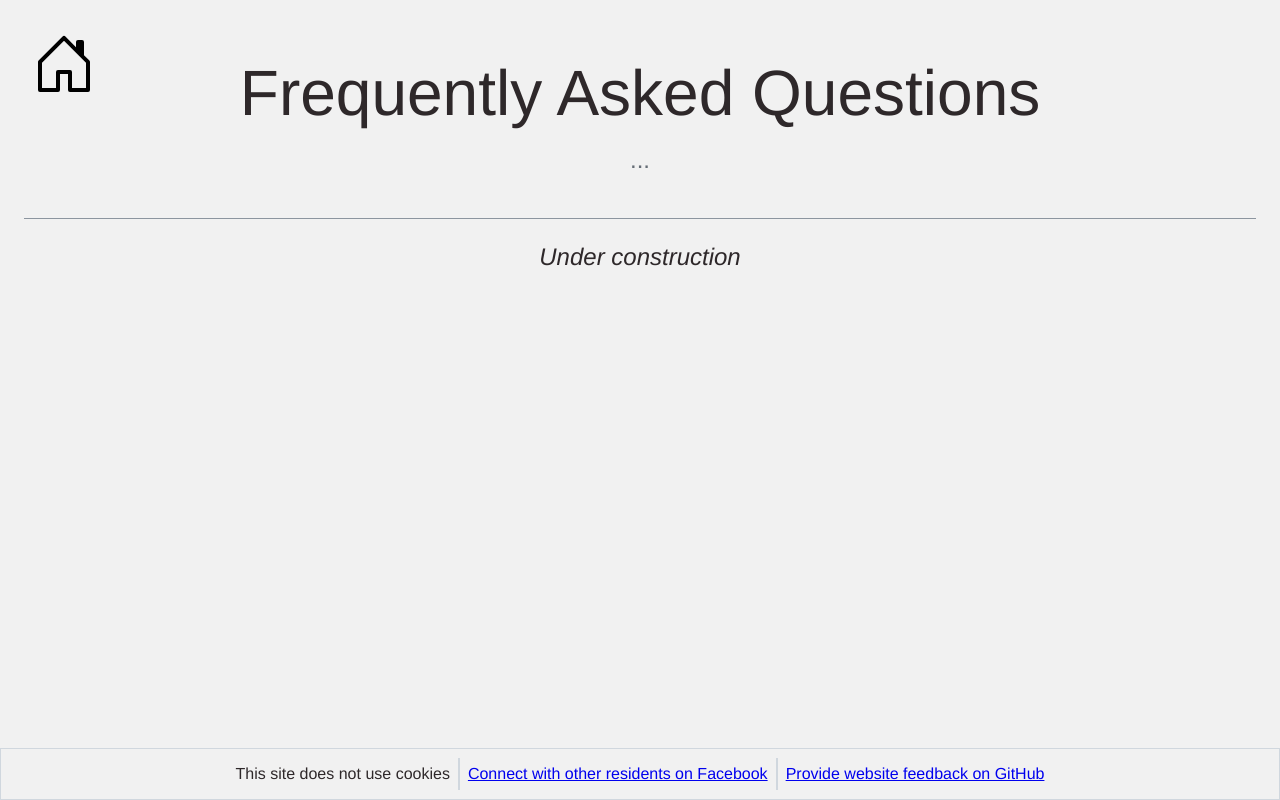
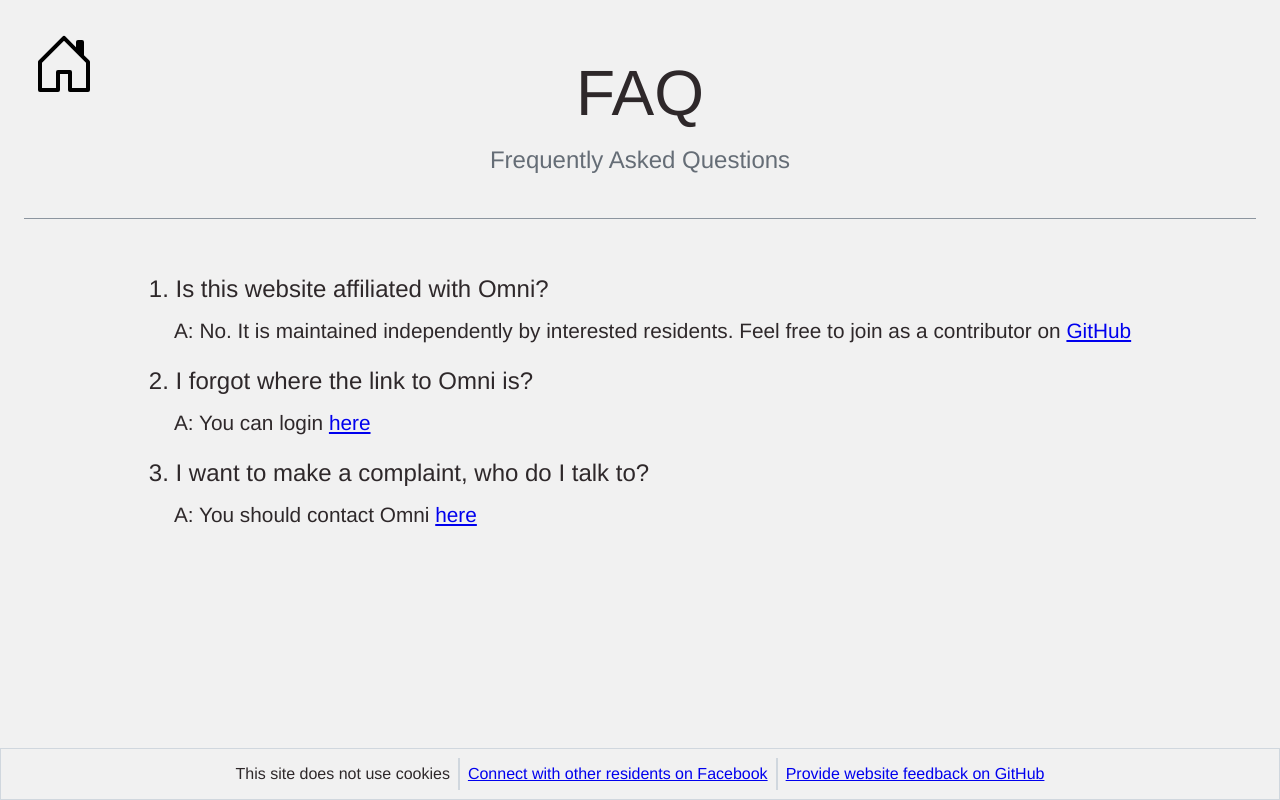
Before and after one commit to Sammons/streets-of-caledonia-info, a Gatsby site: page /faq in a window 1280 px wide. Built offline with nearby package versions, Linux system fonts and the light colour scheme; Gatsby itself is replaced by a stand-in of ours.

Commit message:
Add a few FAQs

```diff
--- a/src/components/footer.tsx
+++ b/src/components/footer.tsx
@@ -30,7 +30,7 @@ const FooterSeparater = styled.div(() => ({
   maxWidth: '1px'
 }))
 
-
+export const GitHubLink = 'https://github.com/Sammons/streets-of-caledonia-info';
 
 export const Footer = () => <FooterContainer>
   <FooterElement>
@@ -42,6 +42,6 @@ export const Footer = () => <FooterContainer>
   </FooterElement>
   <FooterSeparater />
   <FooterElement>
-    <a href="https://github.com/Sammons/streets-of-caledonia-info/issues">Provide website feedback on GitHub</a>
+    <a href={`${GitHubLink}issues`}>Provide website feedback on GitHub</a>
   </FooterElement>
 </FooterContainer>
--- a/src/pages/faq/index.tsx
+++ b/src/pages/faq/index.tsx
@@ -2,7 +2,7 @@ import * as React from "react"
 import '../../styles/global.css'
 import { Link, type HeadFC, type PageProps } from "gatsby"
 import { Colors, Spacing } from "../../constants/constants"
-import { Footer } from "../../components/footer"
+import { Footer, GitHubLink } from "../../components/footer"
 import { HomeIcon } from "../../components/home-icon"
 
 
@@ -25,10 +25,10 @@ const TopOfPageHeader = () => {
         borderBottom: `1px solid ${Colors.DarkerGrey}`,
       }}>
         <h1 color={Colors.DarkerGrey} style={{ margin: Spacing.S2 }}>
-          {'Frequently Asked Questions'}
+          {'FAQ'}
         </h1>
         <h2 style={{ color: Colors.MoreDarkerGrey, textAlign: 'center' }}>
-          {'...'}
+          {'Frequently Asked Questions'}
           <br /><br />
         </h2>
       </div>
@@ -36,22 +36,51 @@ const TopOfPageHeader = () => {
   </>
 }
 
+const QuestionAndAnswer = (props: { q: string, a: string | React.ReactElement }) => {
+  return <>
+    <h2 style={{marginTop: Spacing.S2, marginBottom: Spacing.S2}}>{props.q}</h2>
+    <h3 style={{marginBottom: Spacing.S3, paddingLeft: '2px' }}>&nbsp;&nbsp;&nbsp;&nbsp;A: {props.a}</h3>
+  </>
+}
 
 const LandingPage: React.FC<PageProps> = () => {
+  const qas = [
+    {
+      q: 'Is this website affiliated with Omni?', a: <>
+        No. It is maintained independently by interested residents. Feel free to join as a contributor on <a href={GitHubLink}>GitHub</a>
+      </>
+    },
+    {
+      q: 'I forgot where the link to Omni is?',
+      a: <>
+      You can login <a href="https://frontsteps.cloud/CaliberWeb2_OmniManagementGroup#!/">here</a>
+      </>
+    },
+    {
+      q: 'I want to make a complaint, who do I talk to?',
+      a: <>
+      You should contact Omni <a href="https://www.omni-management.com/contact-us/">here</a>
+      </>
+    }
+  ] as const
   return <>
-    <HomeIcon/>
+    <HomeIcon />
     <TopOfPageHeader />
-    <h2 style={{textAlign: 'center', fontStyle: 'italic'}}>
-      Under construction
-    </h2>
-    <br/>
+    <div style={{ display: 'flex', flexDirection: 'row', justifyContent: 'center', margin: Spacing.S2 }}>
+      <ol>
+        {
+          qas.map((props, idx) => <li><QuestionAndAnswer {...props} q={`${idx + 1}. ${props.q}`} /></li>)
+        }
+      </ol>
+    </div>
+    <br />
     <Footer />
   </>
 }
 
 export default LandingPage;
 export const Head: HeadFC = () => <>
-  <title>Streets of Caledonia Community Board Candidates</title>
-  <meta name="description" content="Index page with links to upcoming HOA candidates" />
+  <title>Streets of Caledonia Community FAQ</title>
+  <meta name="description" content="Index page with FAQ" />
   <meta name="image" content="/soc.jpg" />
 </>
--- a/src/styles/global.css
+++ b/src/styles/global.css
@@ -46,6 +46,9 @@ body
   h2 {
     font-size: 1em;
   }
+  h3 {
+    font-size: 0.9em;
+  }
 }
 @media(min-width: 600px) {
   body {
@@ -62,6 +65,9 @@ body
   h2 {
     font-size: 1.5em;
   }
+  h3 {
+    font-size: 1.3em;
+  }
 }
 @media(min-width: 800px) {
   body {
@@ -75,4 +81,7 @@ body
   h2 {
     font-size: 1.5em;
   }
+  h3 {
+    font-size: 1.3em;
+  }
 }
```
